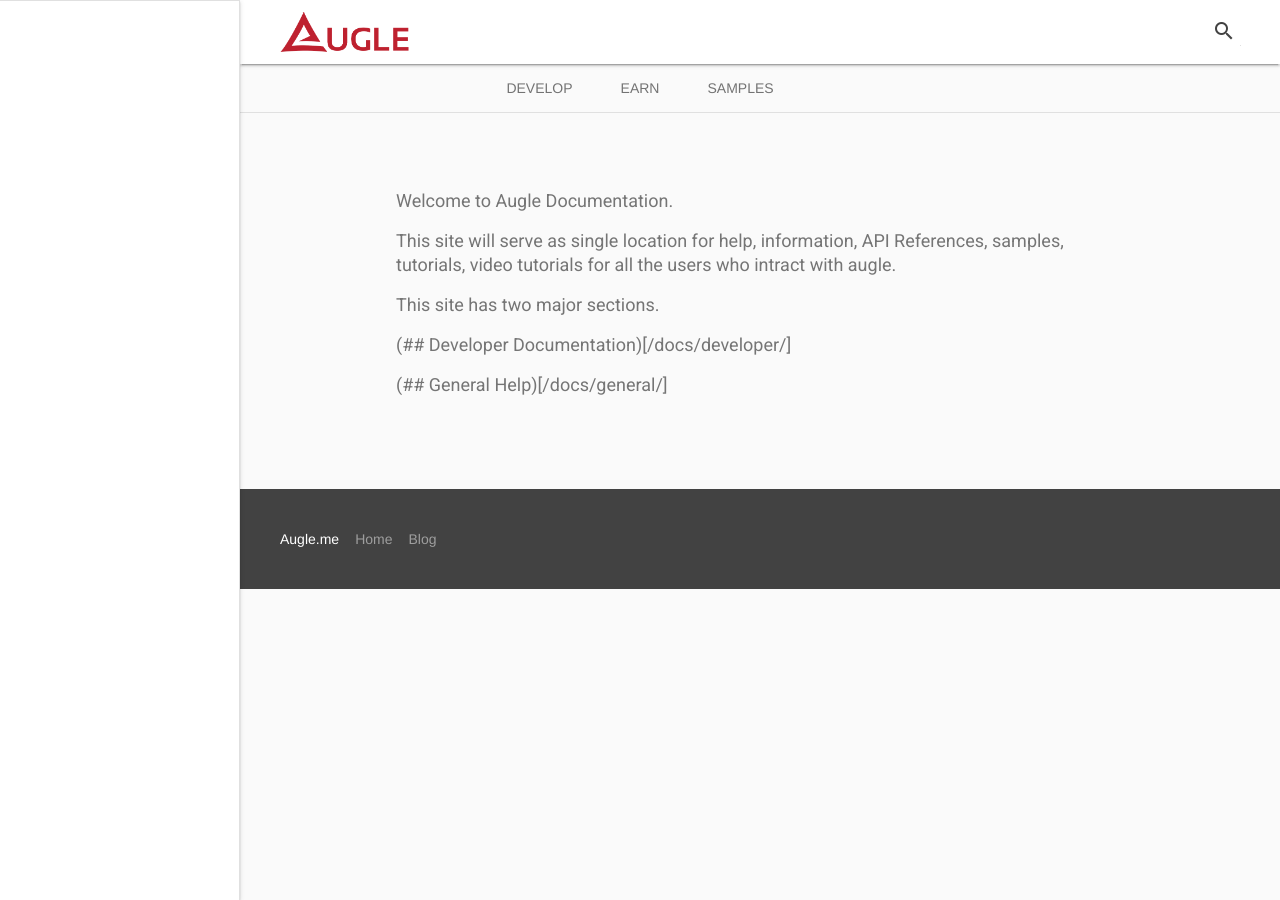
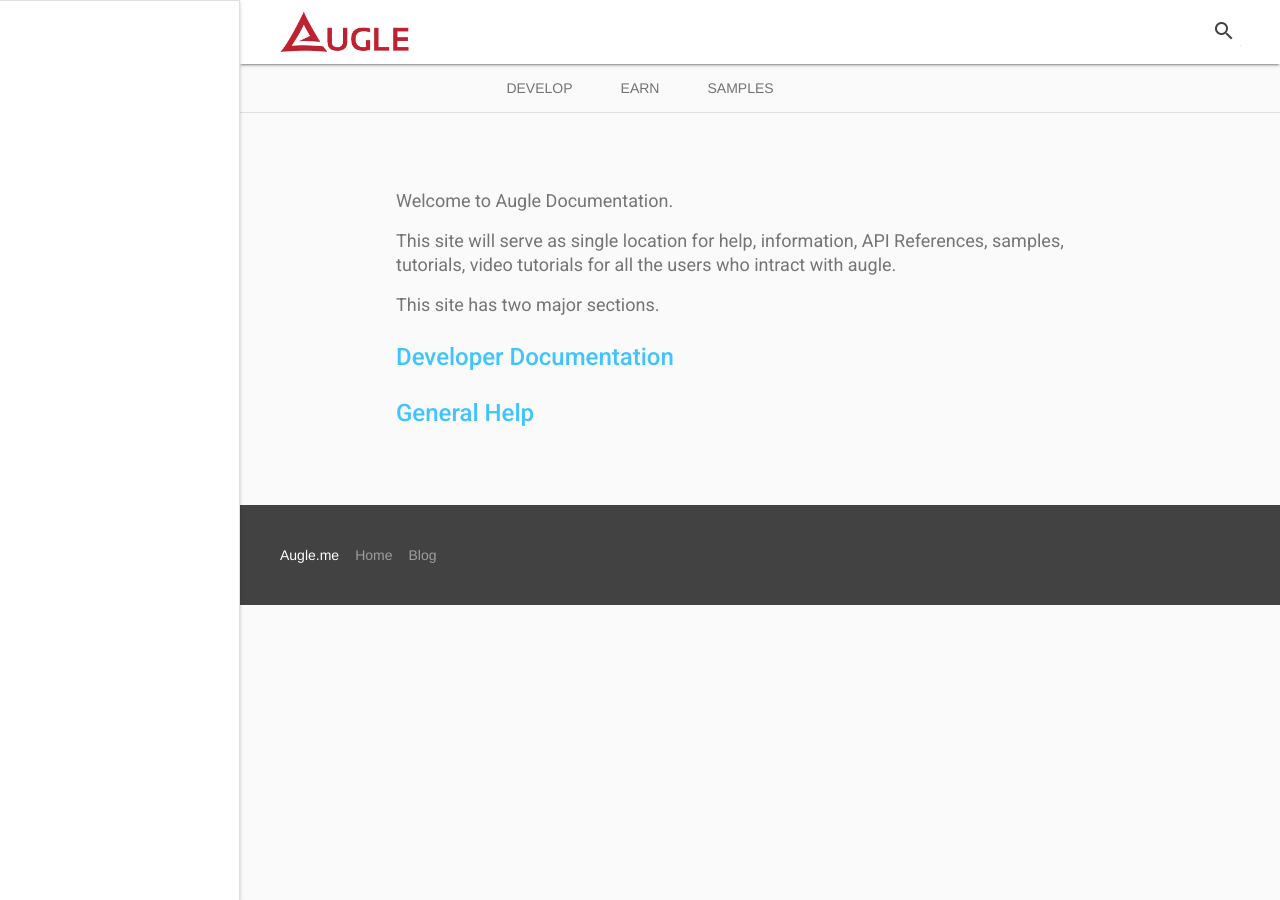
Before and after one commit to augle-me/developer-docs, a Jekyll site: the page built from index.md, in a window 1280 px wide. Built offline with Jekyll 4.4.1, drawn with Linux system fonts in a browser that asks for light colours; nearby versions of some CDN libraries.

Commit message:
Update index.md

```diff
--- a/index.md
+++ b/index.md
@@ -8,6 +8,6 @@ This site will serve as single location for help, information, API References, s
 
 This site has two major sections.
 
-(## Developer Documentation)[/docs/developer/]
+## [Developer Documentation](/docs/developer/)
 
-(## General Help)[/docs/general/]
+## [General Help](/docs/general/)
```
